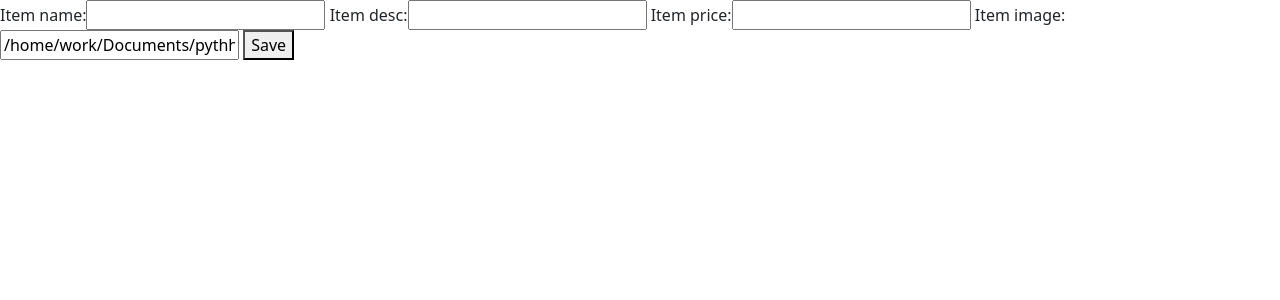
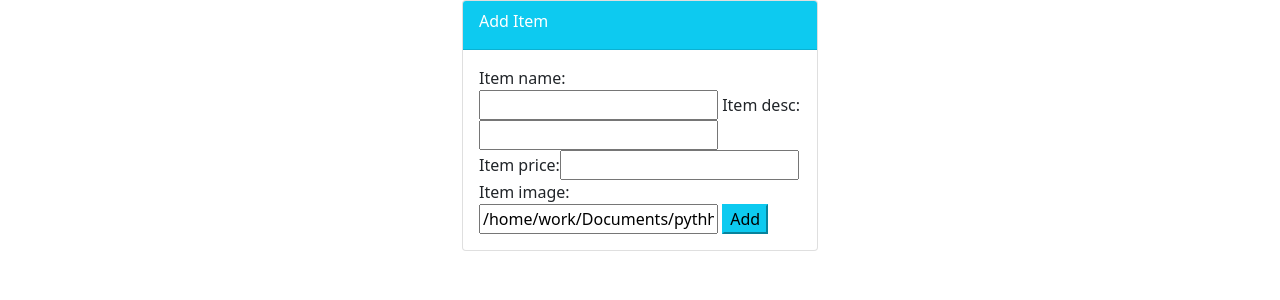
Before and after one commit to BillSam/django_foodSite, a Django app: page /food/add in a window 1280 px wide. Shown: the part 72-372 px from the top of the page. Run offline with Django 3.2, Linux system fonts and the light colour scheme.

Commit message:
customize forms

```diff
--- a/food/templates/food/item-form.html
+++ b/food/templates/food/item-form.html
@@ -1,17 +1,23 @@
 {% extends 'food/base.html' %}
-<!DOCTYPE html>
-<html lang="en">
-<head>
-    <meta charset="UTF-8">
-    <title>Title</title>
-</head>
-<body>
 {% block body %}
-<form method="post">
-    {% csrf_token %}
-    {{ form }}
-    <button type="submit">Save</button>
-</form>
+     <div class="container">
+        <div class="row">
+            <div class="col-md-4 offset-4">
+                <div class="card">
+                    <div class="card-header text-white bg-info">
+                        <div class="card-title">
+                            Add Item
+                        </div>
+                    </div>
+                    <div class="card-body">
+                          <form method="post">
+                            {% csrf_token %}
+                            {{ form }}
+                            <button class="btn-info" type="submit">Add</button>
+                          </form>
+                    </div>
+                </div>
+            </div>
+        </div>
+    </div>
 {% endblock %}
-</body>
-</html>
```
Also changed, not shown: users/templates/users/register.html (+29 -14 lines).
